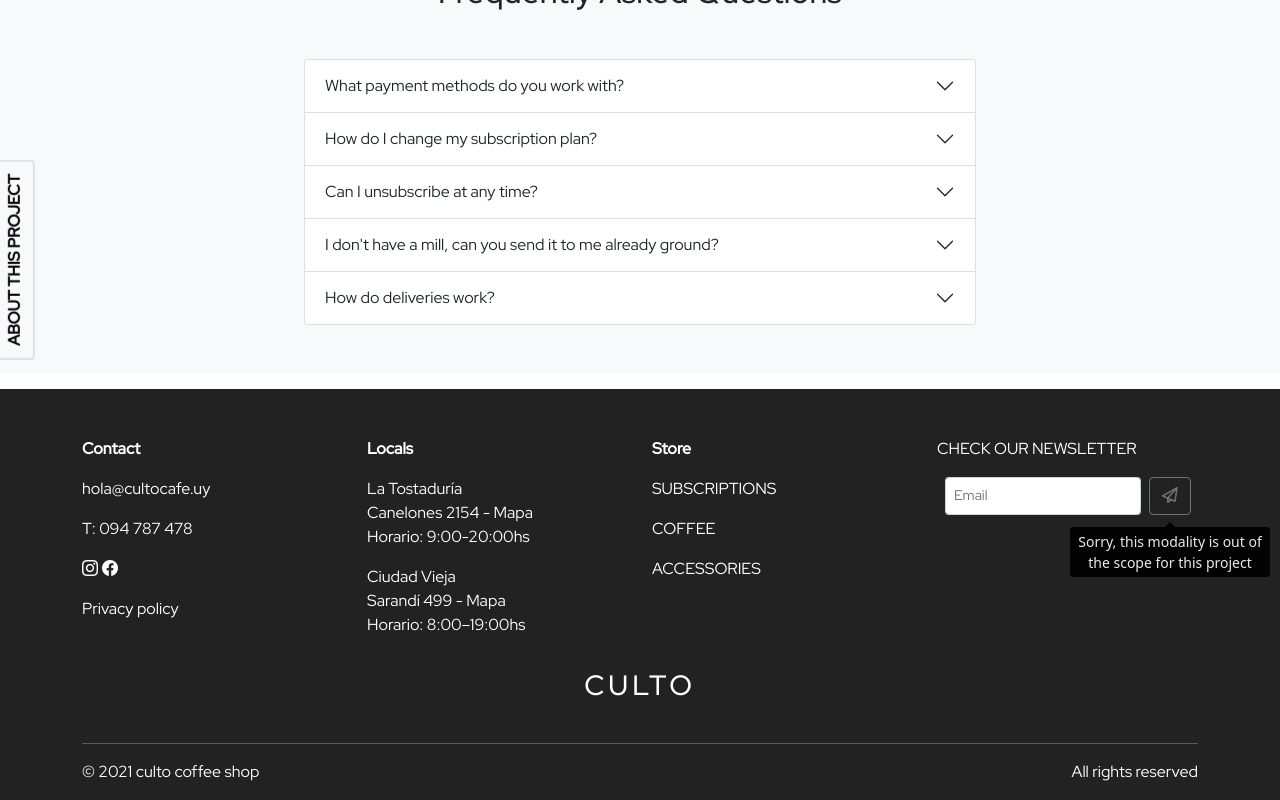
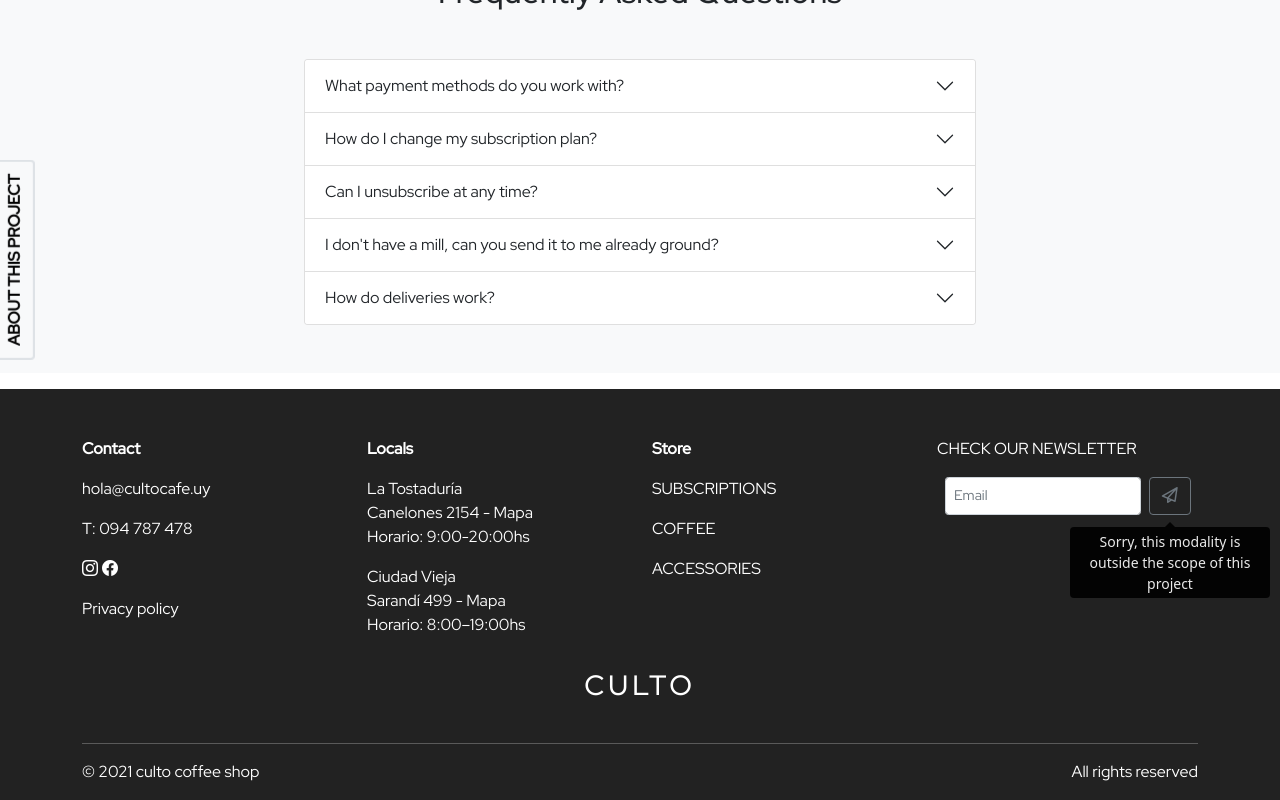
Before and after one commit to FelipeCabreraB/E-commerce-Front, a React (Create React App) app: page /subscription in a window 1280 px wide. Both pictures are taken after a click on the button 1169 px from the left and 1629 px from the top of the page. Shown: the part 1134-1934 px from the top of the page. Built offline with nearby package versions, Linux system fonts and the light colour scheme.

Commit message:
tooltip ajustado

```diff
--- a/src/components/NavBar-Footer/Footer.jsx
+++ b/src/components/NavBar-Footer/Footer.jsx
@@ -5,7 +5,7 @@ import { OverlayTrigger, Tooltip } from "react-bootstrap";
 function Footer() {
   const popover = (
     <Tooltip id="overlay-example">
-      Sorry, this modality is out of the scope for this project
+      Sorry, this modality is outside the scope of this project
     </Tooltip>
   );
 
--- a/src/pages/Website/Subscription.jsx
+++ b/src/pages/Website/Subscription.jsx
@@ -10,11 +10,9 @@ import {
 import Accordion from "react-bootstrap/Accordion";
 
 function Subscription() {
-  // const [show, setShow] = useState(false);
-  // const target = useRef(null);
   const popover = (
     <Tooltip id="overlay-example">
-      Sorry, this modality is out of the scope for this project
+      Sorry, this modality is outside the scope of this project
     </Tooltip>
   );
 
```
